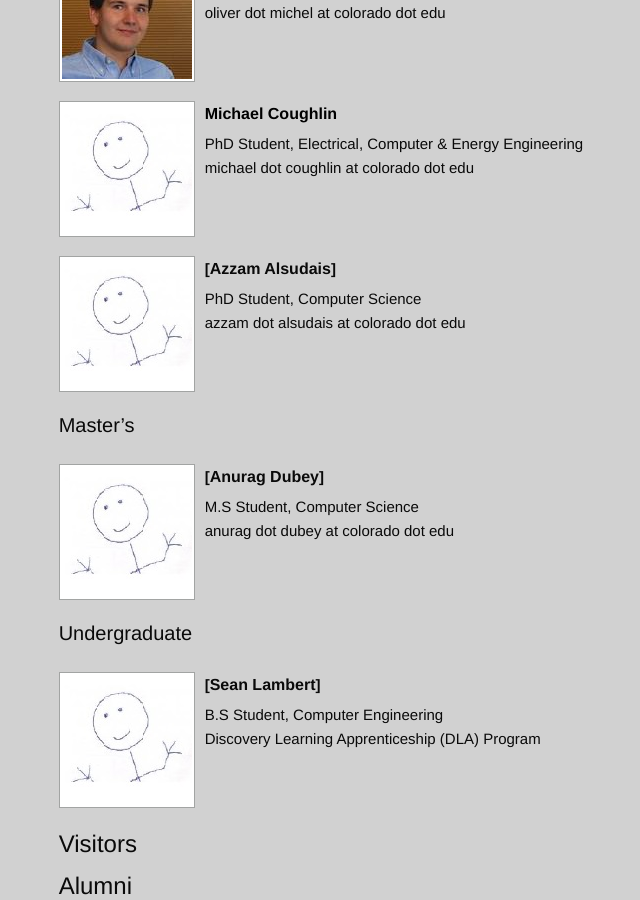
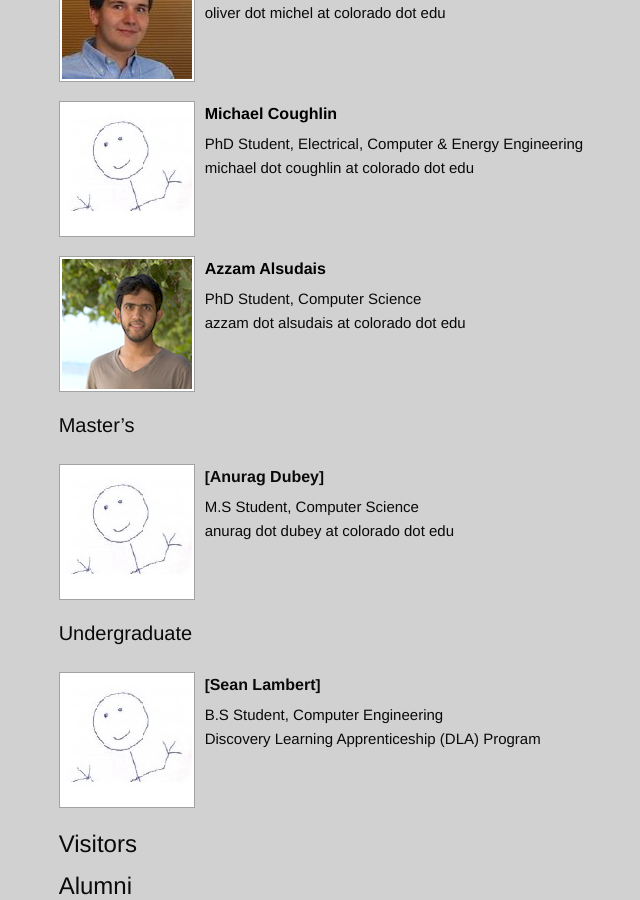
Before and after one commit to nsr-colorado/nsr-colorado.github.io, a Jekyll site: the page built from pages/people.md, in a window 1280 px wide and 900 px high, scrolled down 1187 px. Shown: the whole window, without its empty margins (218-858 px from the left). Built offline with Jekyll 4.4.1, drawn with Linux system fonts in a browser that asks for light colours.

Commit message:
Added my photo and link to web page

```diff
--- a/pages/people.md
+++ b/pages/people.md
@@ -37,7 +37,7 @@
 	: PhD Student, Electrical, Computer & Energy Engineering
 	: michael dot coughlin at colorado dot edu
 
-* ![Azzam Alsudais](/data/img/people/stick.jpg) [**Azzam Alsudais**]
+* ![Azzam Alsudais](/data/img/people/headshot-azzam.jpg) [**Azzam Alsudais**](http://csel.cs.colorado.edu/~azal6477/)
 	: PhD Student, Computer Science
 	: azzam dot alsudais at colorado dot edu
 
```
Also changed, not shown: data/img/people/headshot-azzam.jpg (added).
